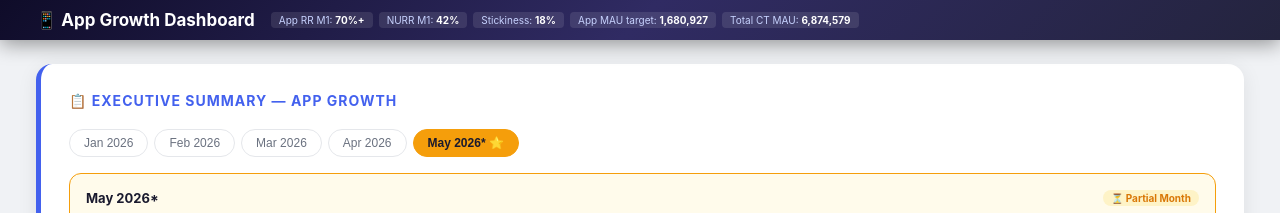
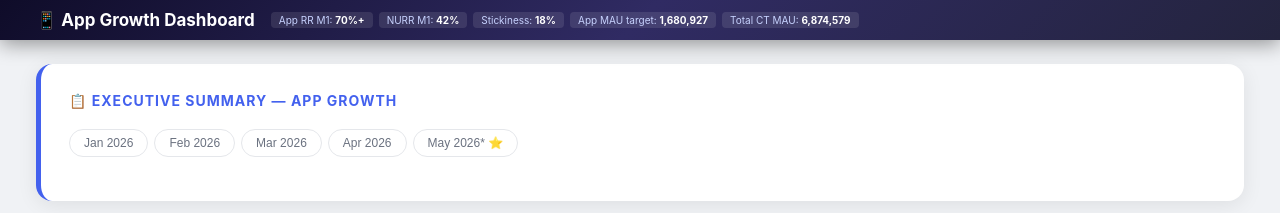
Before and after one commit to chile-ct/ct-demand-marketing, a plain HTML site: page app-growth.html in a window 1280 px wide. Shown: the top 213 px of the page. Drawn offline with nearby package versions, Linux system fonts and the light colour scheme.

Commit message:
Fix: const months duplicate declaration causing blank dashboard

```diff
--- a/app-growth.html
+++ b/app-growth.html
@@ -1317,9 +1317,9 @@ function selectExecMonth(m) {
     }
   });
   // Update KPI cards
-  const months = D ? D.months : [];
-  const monthMap = {overall: months.length-1, jan:0, feb:1, mar:2, apr:3, may:4, jun:5};
-  const idx = monthMap[m] !== undefined ? monthMap[m] : months.length-1;
+  const dMonths = D ? D.months : [];
+  const monthMap = {overall: dMonths.length-1, jan:0, feb:1, mar:2, apr:3, may:4, jun:5, jul:6, aug:7, sep:8, oct:9, nov:10, dec:11};
+  const idx = monthMap[m] !== undefined ? monthMap[m] : dMonths.length-1;
   updateKPICards(idx);
 }
 
```
